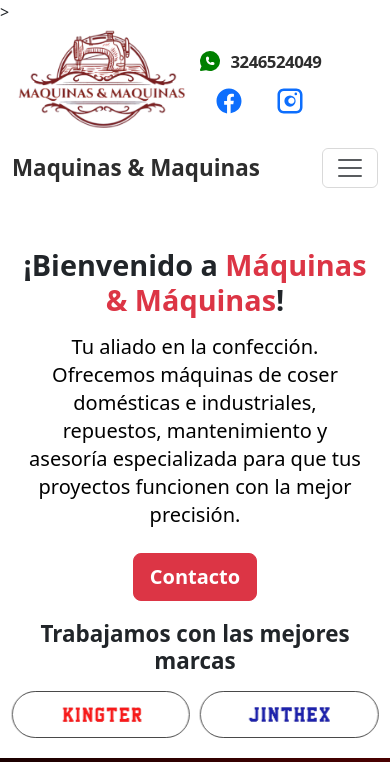
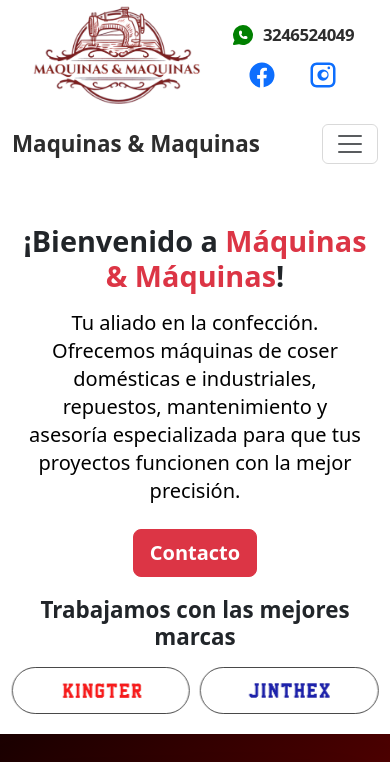
Before and after one commit to luisfer194/MaquinasYMaquinas, a plain HTML site: page index.html in a window 390 px wide. Shown: the top 762 px of the page. Drawn offline with nearby package versions, Linux system fonts and the light colour scheme.

Commit message:
Actualizacion de imagen del logo tipo en iphone 1.0

```diff
--- a/css/index.css
+++ b/css/index.css
@@ -862,11 +862,10 @@ main section:nth-child(10) {
     margin: auto;
     width: 13rem;
     height: fit-content;
-    margin-left: 75px;
+    margin-left: 40px;
   }
   /*Estilos para el contenedor de el icono de WhatSapp y Ubicacion*/
   #cont_info {
-    margin-top: 5px;
     display: flex;
     flex-direction: column; /* uno debajo del otro */
     align-items: center; /* centrados horizontalmente */
--- a/index.html
+++ b/index.html
@@ -19,18 +19,17 @@
 </head>
 
 <body>
-  <!-- Actualizar Js a js-->>
   <!-- Navbar  barra de navegacion -->
   <header>
     <div class="container">
       <div class="row">
         <!-- Columna del Logo -->
-        <div class="col-4 justify-content-center d-flex">
+        <div class="col-md-4 col-6 justify-content-center d-flex">
           <img src="images/Logo transparente.png" alt="Logo de la empresa">
         </div>
 
         <!-- Columna de Contacto y Redes Sociales -->
-        <div class="col-8 d-flex align-items-center justify-content-around gap-3">
+        <div class="col-md-8 col-6 d-flex align-items-center justify-content-around gap-3">
 
           <!-- Contenedor principal para Info y Redes -->
           <div class="row w-100 justify-content-center">
```
